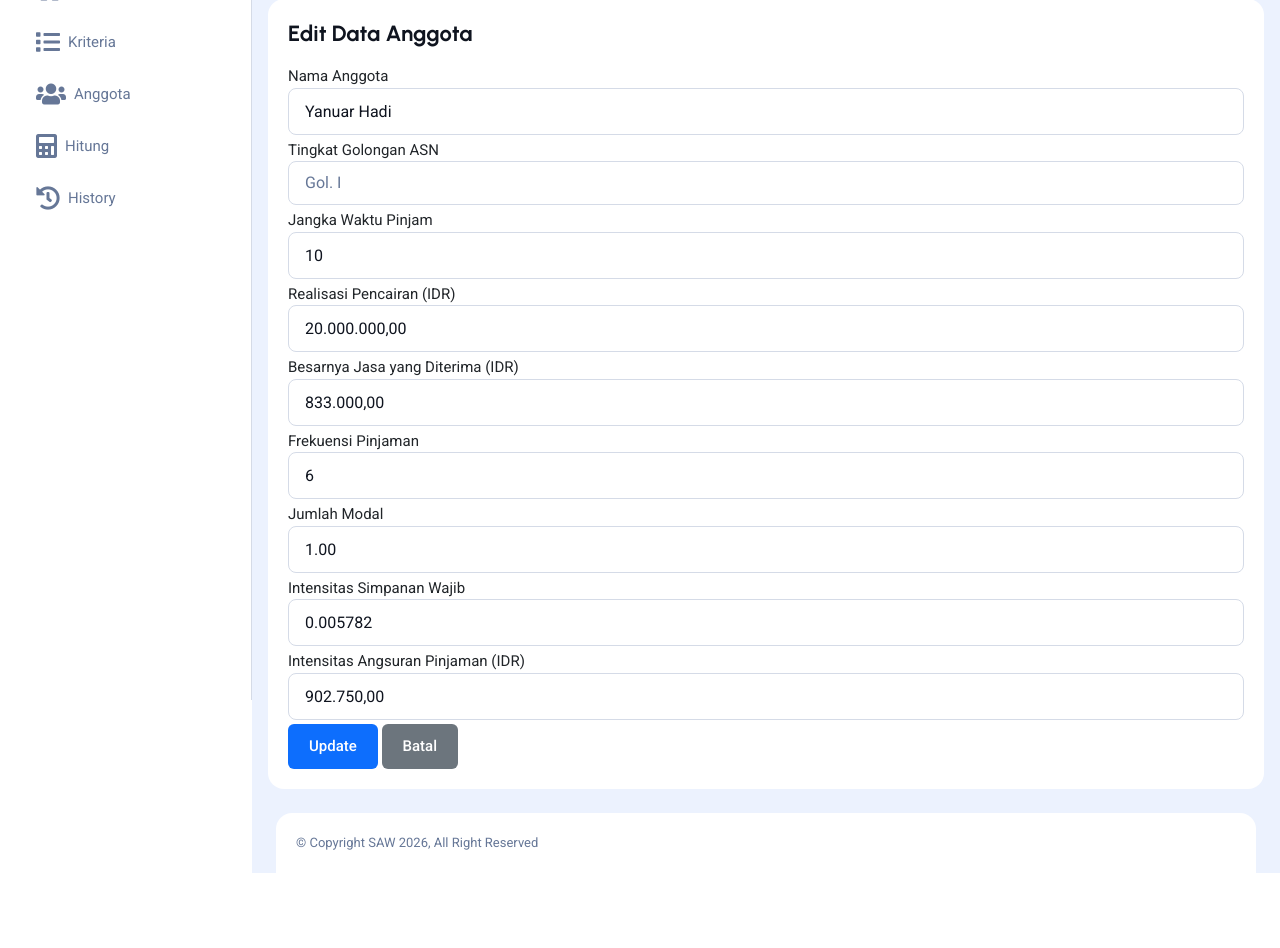
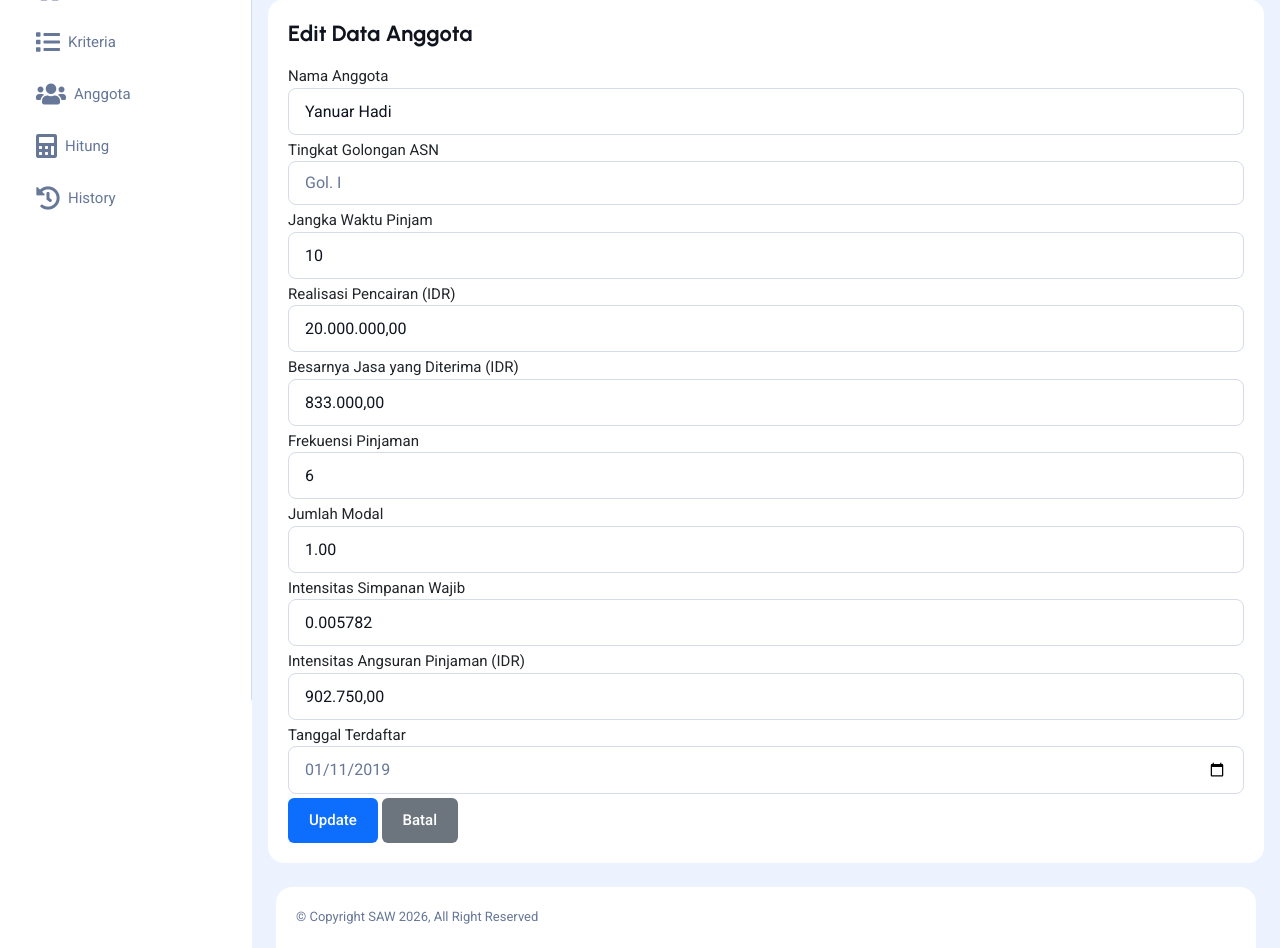
Before and after one commit to sonyadriko/Sistem-Pendukung-Keputusan-SAW, a PHP site: page /views/edit_data.php?GetID=22 in a window 1280 px wide. Shown: the part 100-1048 px from the top of the page. Before the commit the page ends 973 px from the top, so only its background shows below. Run offline with PHP 8.4, Linux system fonts and the light colour scheme; a user stored in the database is signed in; data comes from the database, SQL or seed files in the repository; some libraries are stand-ins or nearby versions.

Commit message:
fix(anggota): add missing tgl_terdaftar field to edit form and add migration
edit_data.php read tgl_terdaftar from the DB but never rendered it in the
form or included it in the UPDATE query, so the registration date could
only be set on create, not edit. Also adds a migrations/ dir for
incremental schema changes and documents it in CLAUDE.md.

```diff
--- a/views/edit_data.php
+++ b/views/edit_data.php
@@ -37,6 +37,7 @@
     $modal = $_POST['modal'];
     $simpanan = $_POST['simpanan'];
     $angsuran = str_replace(".", "", $_POST['angsuran']); // Mata uang intensitas angsuran
+    $tanggal_terdaftar = $_POST['tanggal_terdaftar']; // Mengambil tanggal terdaftar
 
     // Update query
     $query = "UPDATE anggota SET
@@ -48,7 +49,8 @@
                 frekuensi_pinjaman='$frekuensi',
                 jumlah_modal='$modal',
                 intensitas_simpanan_wajib='$simpanan',
-                intensitas_angsuran='$angsuran'
+                intensitas_angsuran='$angsuran',
+                tgl_terdaftar='$tanggal_terdaftar'
               WHERE id_anggota='$id'";
 
     $result = mysqli_query($conn, $query);
@@ -153,6 +155,11 @@
                                     <input type="text" name="angsuran" class="form-control"
                                         value="<?php echo number_format($angsuran, 2, ',', '.'); ?>" required>
                                 </div>
+                                <div class="form-group mt-4">
+                                    <label>Tanggal Terdaftar</label>
+                                    <input type="date" name="tanggal_terdaftar" class="form-control"
+                                        value="<?php echo $tgl_terdaftar; ?>" required>
+                                </div>
                                 <button type="submit" name="update" class="btn btn-primary mt-4">Update</button>
                                 <a href="anggota.php" class="btn btn-secondary mt-4">Batal</a>
                             </form>
```
Also changed, not shown: CLAUDE.md (+3 -2 lines), migrations/2026-07-02_add_tgl_terdaftar_to_anggota.sql (added, +11 -0 lines).
